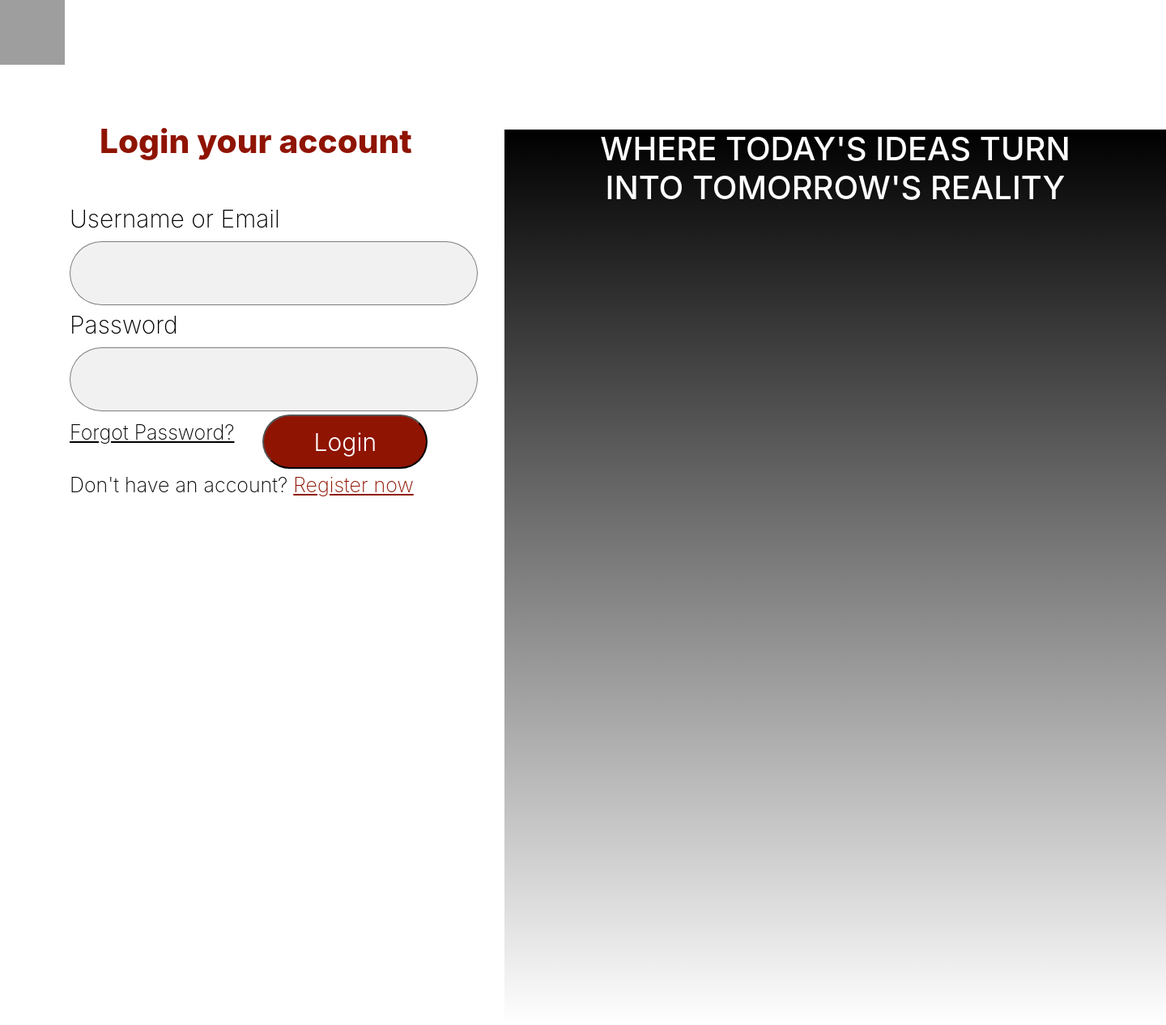
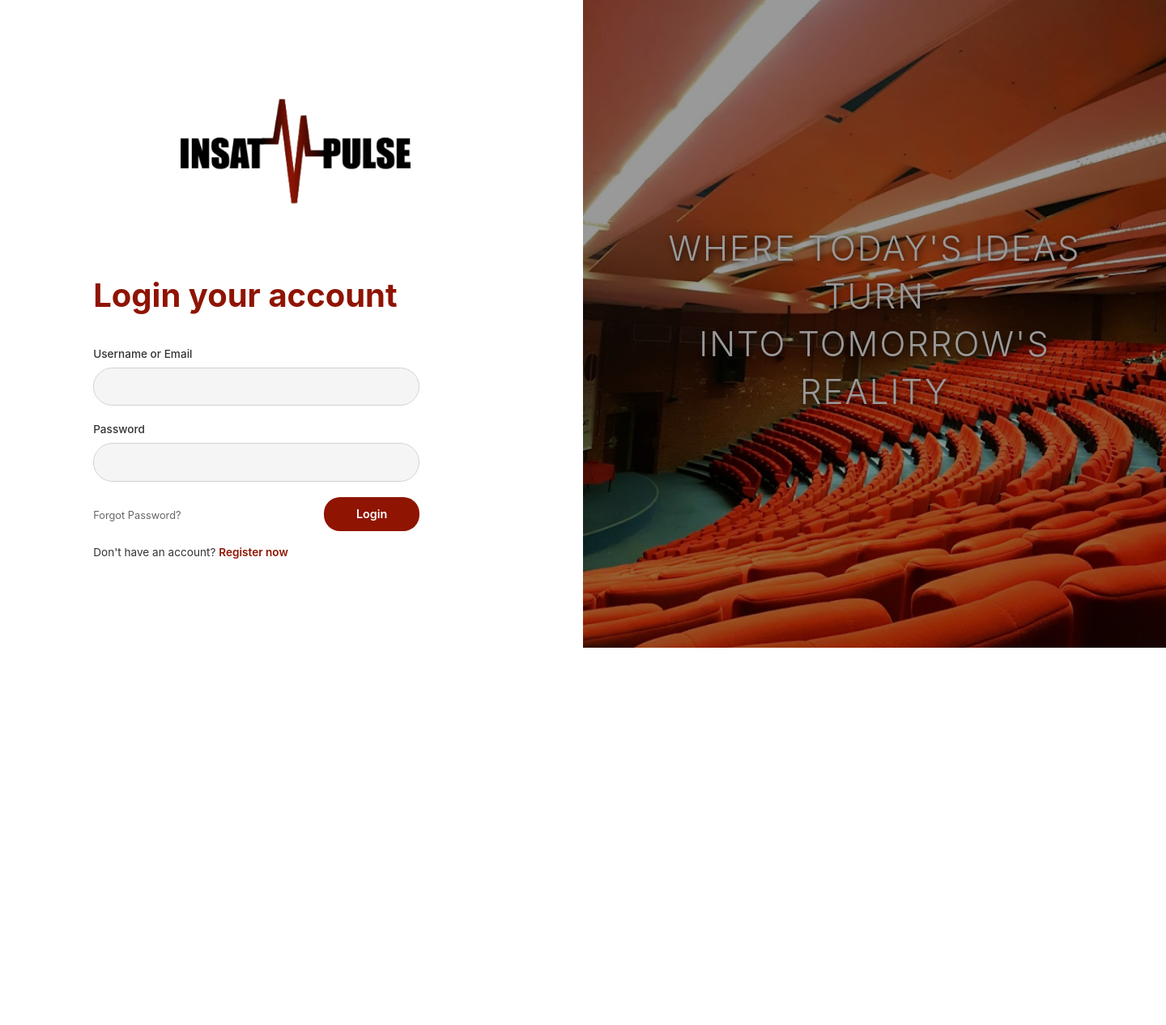
Before and after one commit to moetez00/projet-web, a PHP site: page /template/login.html in a window 1440 px wide. Shown: the whole page at 81% size. After the commit the page ends 800 px from the top, so only its background shows below. Run offline with PHP 8.4, Linux system fonts and the light colour scheme; grey boxes are pictures that could not be loaded.

Commit message:
commit so i don't lose my mind

```diff
--- a/frontend/styles/login.css
+++ b/frontend/styles/login.css
@@ -1,156 +1,202 @@
+/* Reset and Base */
+* {
+    margin: 0;
+    padding: 0;
+    box-sizing: border-box;
+}
+
+body {
+    font-family: 'Inter', sans-serif;
+    height: 100vh;
+    overflow: hidden;
+}
+
+/* Main Container */
+.login-container {
+    height: 100vh;
+    width: 100%;
+}
+
+.row {
+    height: 100vh;
+    margin: 0;
+}
+
+/* Left Section */
+.left-section {
+    background-color: #FFFFFF;
+    height: 100%;
+    padding: 5vh 8vw;
+    display: flex;
+    flex-direction: column;
+}
+
+/* Logo */
+.logo {
+    margin-bottom: 6vh;
+}
+
+.logo img {
+    width: clamp(200px, 20.625vw, 396px);
+    height: clamp(100px, 10.26vw, 197px);
+    margin: 0 auto;
+    margin-bottom: 4vh;
+    display: block;
+}
+
+/* Login Text */
 .login-text {
-    /* Login your account */
+    font-size: clamp(1.5rem, 3vw, 2.5rem);
+    font-weight: 700;
+    color: #8F1402;
+    margin-bottom: 4vh;
+}
+.col-lg-6 {
+    width: 50% !important;
+    flex: 0 0 50% !important;
+    max-width: 50% !important;
+    padding: 0 !important;
+}
 
+/* Form Elements */
+.login-form {
+    width: 100%;
+    max-width: 28vw;
+    min-width: 280px;
+}
+
+.form-label {
+    font-size: 0.85rem;
+    font-weight: 500;
+    color: #333333;
+    margin-bottom: 0.4rem;
+    display: block;
+}
+
+.form-control {
+    width: 100%;
+    border: 1px solid #D1D1D1;
+    border-radius: 25px;
+    padding: 0.75rem 1.2rem;
+    font-size: 0.9rem;
+    background-color: #F5F5F5;
+    margin-bottom: 1.2rem;
+}
+
+.form-control:focus {
+    outline: none;
+    border-color: #8F1402;
+    background-color: #FFFFFF;
+}
+
+/* Forgot Password and Login Button Row */
+.row.g-0 {
+    margin-bottom: 0;
+    display: flex;
+    justify-content: space-between;
+    align-items: center;
+    height: auto !important;
+    max-height: 50px;
+}
+
+.col-lg-11,
+.col-lg-1 {
+    padding: 0 !important;
+    margin: 0 !important;
+}
+
+.col-lg-11 {
+    flex: 0 0 auto;
+    width: auto !important;
+}
+
+.col-lg-1 {
+    flex: 0 0 auto;
+    width: auto !important;
+}
+
+.forgot-password-link {
+    font-size: 0.8rem;
+    color: #666666;
+    text-decoration: none;
+}
+
+.forgot-password-link:hover {
+    color: #8F1402;
+    text-decoration: underline;
+}
+
+.login-button {
+    background-color: #8F1402;
+    color: #FFFFFF;
+    border: none;
+    border-radius: 20px;
+    padding: 0.65rem 2.5rem;
+    font-size: 0.9rem;
+    font-weight: 600;
+    cursor: pointer;
+}
+
+.login-button:hover {
+    background-color: #6B0F01;
+}
+
+/* Register Section */
+.register {
+    margin-top: 1rem;
+}
+
+.register p {
+    font-size: 0.85rem;
+    color: #333333;
+    margin: 0;
+}
+
+.register-link {
+    color: #8F1402;
+    text-decoration: none;
+    font-weight: 600;
+}
+
+.register-link:hover {
+    text-decoration: underline;
+}
+
+/* Right Section */
+.right-section {
+    background-image: url('../images/auditoo.png');
+    background-size: cover;
+    background-position: center;
+    height: 100vh;
+    width: 100%;
+    display: flex;
+    align-items: center;
+    justify-content: center;
+    position: relative;
+    padding: 5vh 5vw;
+}
+
+.right-section::before {
+    content: '';
     position: absolute;
-    width: 386px;
-    height: 49px;
-    left: 123px;
-    top: 150px;
+    top: 0;
+    left: 0;
+    right: 0;
+    bottom: 0;
+    background-color: rgba(0, 0, 0, 0.4);
+    z-index: 1;
+}
 
-    font-family: 'Inter';
-    font-style: normal;
-    font-weight: 800;
-    font-size: 40.6066px;
-    line-height: 49px;
+.text {
 
-    color: #8F1402;
-
+  color: white;
+    font-size: 42px;
+    font-weight: 300;
+    text-align: center;
+    letter-spacing: 2px;
+    line-height: 1.4;
+    text-shadow: 2px 2px 8px rgba(0, 0, 0, 0.7);
 
 }
 
-.login-form {
-    /* Username or Email */
-
-    position: absolute;
-    width: 260px;
-    height: 40px;
-    left: 86px;
-    top: 250px;
-
-    font-family: 'Inter';
-    font-style: normal;
-    font-weight: 200;
-    font-size: 30px;
-    line-height: 40px;
-    /* identical to box height, or 133% */
-
-    color: #000000;
-
-
-
-
-}
-
-.form-control {
-    font-weight: bold;
-
-
-    opacity: 0.7;
-
-
-    box-sizing: border-box;
-
-
-    width: 504px;
-    height: 79px;
-
-
-    background: rgba(217, 217, 217, 0.5);
-    border: 1px solid rgba(0, 0, 0, 0.7);
-    border-radius: 50px;
-
-}
-
-.forgot-password-link {
-    /* Forgot password? */
-
-
-    width: 205px;
-    height: 40px;
-
-
-    font-family: 'Inter';
-    font-style: normal;
-    font-weight: 200;
-    font-size: 25px;
-    line-height: 40px;
-    /* identical to box height, or 160% */
-
-    color: #000000;
-
-
-}
-.login-button{
-
-width: 204px;
-height: 67px;
-
-background: #8F1402;
-border-radius: 50px;
-
-
-font-family: 'Inter';
-font-style: normal;
-font-weight: 300;
-font-size: 30px;
-line-height: 36px;
-
-color: #FFFFFF;
-
-
-
-
-
-}
-
-.register{
-    /* Don’t have an account? Register now */
-
-
-width: 428px;
-height: 40px;
-
-
-font-family: 'Inter';
-font-style: normal;
-font-weight: 200;
-font-size: 25px;
-line-height: 40px;
-/* identical to box height, or 160% */
-
-
-
-
-}
-.register-link{
-    color :#8F1402;
-}
-.right-section{
-    /* WHERE TODAY’S IDEAS TURN INTO TOMORROW’S REALITY */
-
-position: absolute;
-width: 708px;
-height: 122px;
-left: calc(50% - 708px/2 + 312px);
-top: 160px;
-
-font-family: 'Inter';
-font-style: normal;
-font-weight: 200;
-font-size: 50px;
-line-height: 61px;
-text-align: center;
-
-color: #FFFFFF;
-background-color: #8F1402;
-/* Rectangle 1 */
-
-position: absolute;
-width: 817px;
-height: 1106px;
-left: 623px;
-
-
-background: linear-gradient(180deg, #000000 0%, rgba(115, 115, 115, 0) 100%);
-
-}
+/* WHERE TODAY’S IDEAS TURN INTO TOMORROW’S REALITY */
--- a/frontend/template/login.html
+++ b/frontend/template/login.html
@@ -18,7 +18,7 @@
             <div class="col-lg-6">
                 <div class="left-section">
                     <div class="logo">
-                        <img src="../images/logo.png" alt="INSAT Pulse Logo" width="80" height="80">
+                        <img src="../images/logo0.png" alt="INSAT Pulse Logo" width="80" height="80">
                     </div>
                     <div class="login-text">
                         Login your account
```
Also changed, not shown: frontend/images/audito.png (renamed from images/audito.png), frontend/images/auditoo.png (added), frontend/images/logo.png (renamed from images/logo.png), frontend/images/logo0.png (added).
